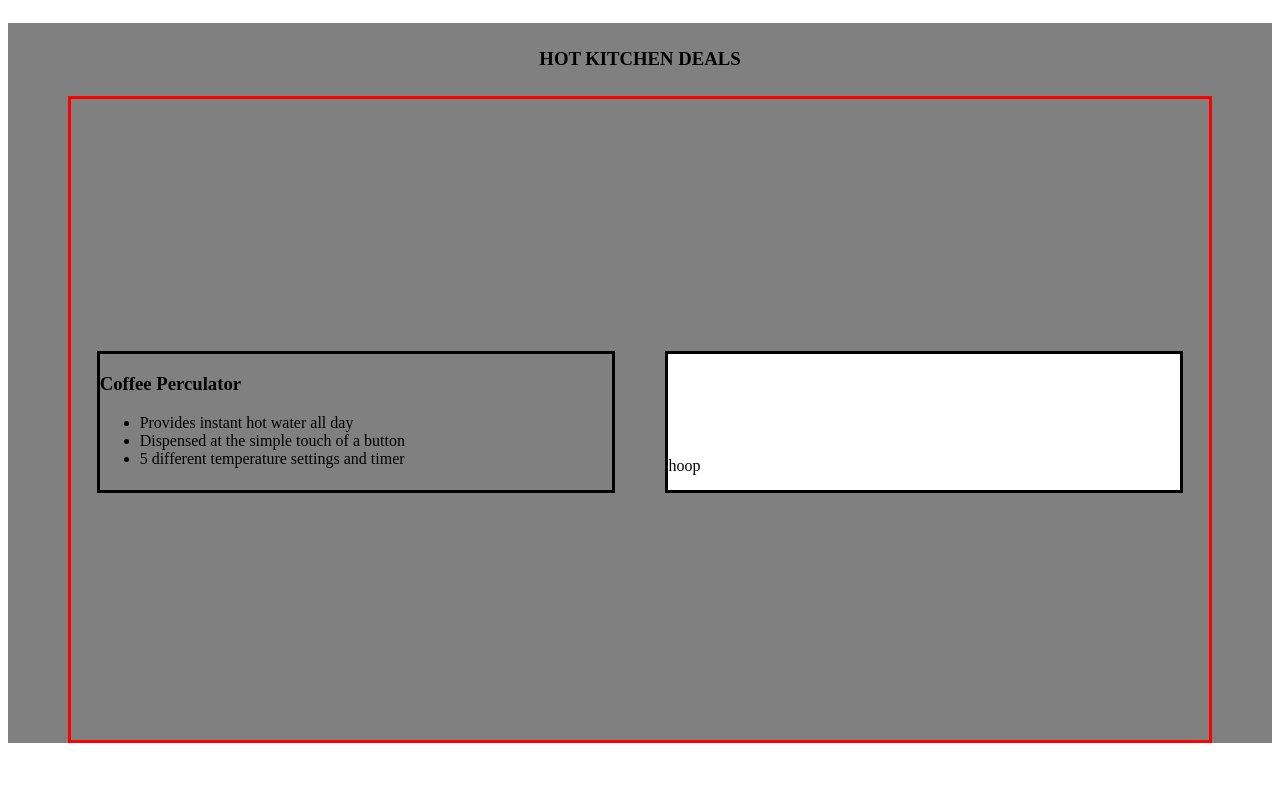
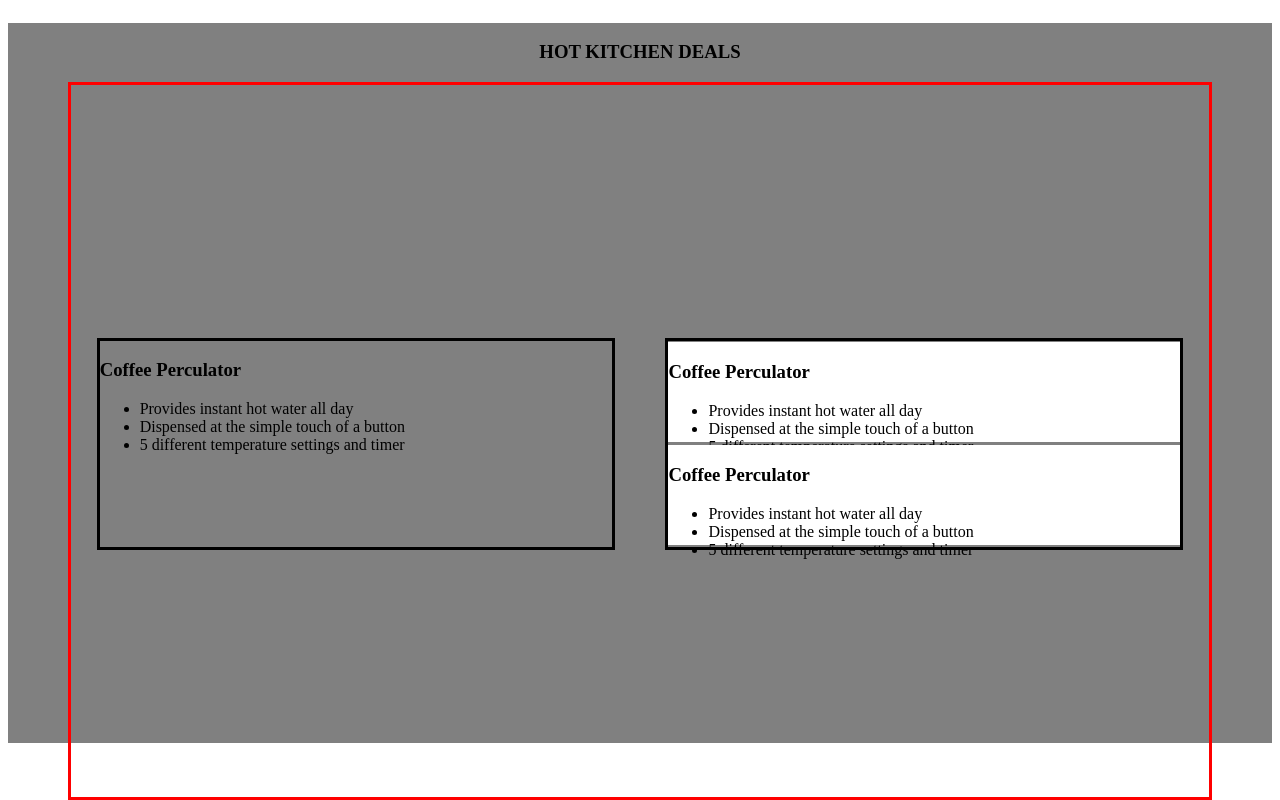
Before and after one commit to skandog/nuq_wireframe, a plain HTML site: page index.html in a window 1280 px wide. Shown: the part 566-1366 px from the top of the page. Before the commit the page ends 1317 px from the top, so only its background shows below. Drawn offline with Linux system fonts and the light colour scheme.

Commit message:
still some issues arranging the boxes within the outer container

```diff
--- a/index.html
+++ b/index.html
@@ -63,10 +63,22 @@
             </ul>
           </div>
           <div class="hot-kitchen-deals-secondary">
-            <div class="hot-kitchen-deals-secondary-box"></div>
-            <div class="hot-kitchen-deals-secondary-box"></div>
-            <div class="hot-kitchen-deals-secondary-box"></div>
-            <div class="hot-kitchen-deals-secondary-box">hoop</div>
+            <div class="hot-kitchen-deals-secondary-box">
+              <h3>Coffee Perculator</h3>
+              <ul>
+                <li>Provides instant hot water all day</li>
+                <li>Dispensed at the simple touch of a button</li>
+                <li>5 different temperature settings and timer</li>
+              </ul>
+            </div>
+            <div class="hot-kitchen-deals-secondary-box">
+              <h3>Coffee Perculator</h3>
+              <ul>
+                <li>Provides instant hot water all day</li>
+                <li>Dispensed at the simple touch of a button</li>
+                <li>5 different temperature settings and timer</li>
+              </ul>
+            </div>
           </div>
         </div>
       </section>
--- a/styles.scss
+++ b/styles.scss
@@ -148,9 +148,13 @@ nav a {
 .hot-kitchen-deals-secondary {
     height: 100%;
     width: 45%;
-    background-color: white;
     @include dev-border(black);
     display: flex;
     flex-direction: column;
     justify-content: space-around;
 }
+
+.hot-kitchen-deals-secondary-box {
+    height: 100px;
+    background-color: white;
+}
```
Also changed, not shown: styles.css, 1 other file.
